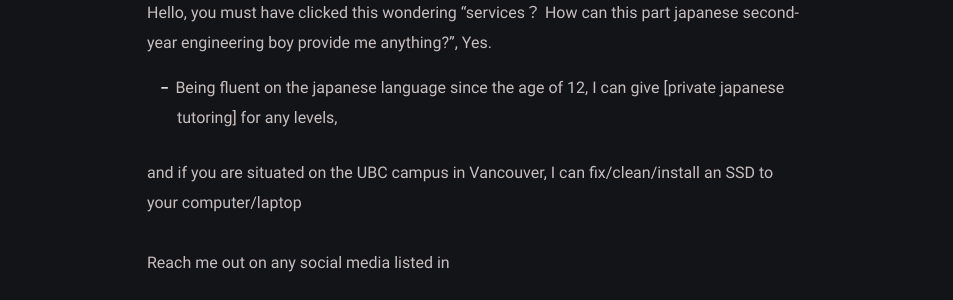
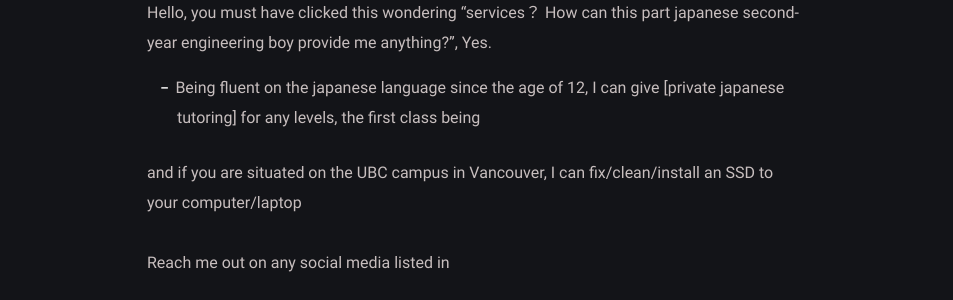
Before and after one commit to Pistachihen/pistachi.github.io, a Jekyll site: the page built from _posts/welcome-to-jekyll/2020-08-29-welcome-to-jekyll.md, in a window 1280 px wide. Shown: the part 355-655 px from the top of the page, without its empty margins (163-1116 px from the left). Built offline with Jekyll 4.4.1, drawn with Linux system fonts in a browser that asks for light colours.

Commit message:
2020-08-29-welcome-to-jekyll.md: changed

```diff
--- a/_posts/welcome-to-jekyll/2020-08-29-welcome-to-jekyll.md
+++ b/_posts/welcome-to-jekyll/2020-08-29-welcome-to-jekyll.md
@@ -6,7 +6,7 @@ categories: services
 ---
 Hello, you must have clicked this wondering "services？ How can this part japanese second-year engineering boy provide me anything?", Yes.
 
-- Being fluent on the japanese language since the age of 12, I can give [private japanese tutoring] for any levels,
+- Being fluent on the japanese language since the age of 12, I can give [private japanese tutoring] for any levels, the first class being
 
 and if you are situated on the UBC campus in Vancouver, I can fix/clean/install an SSD to your computer/laptop
 
```
